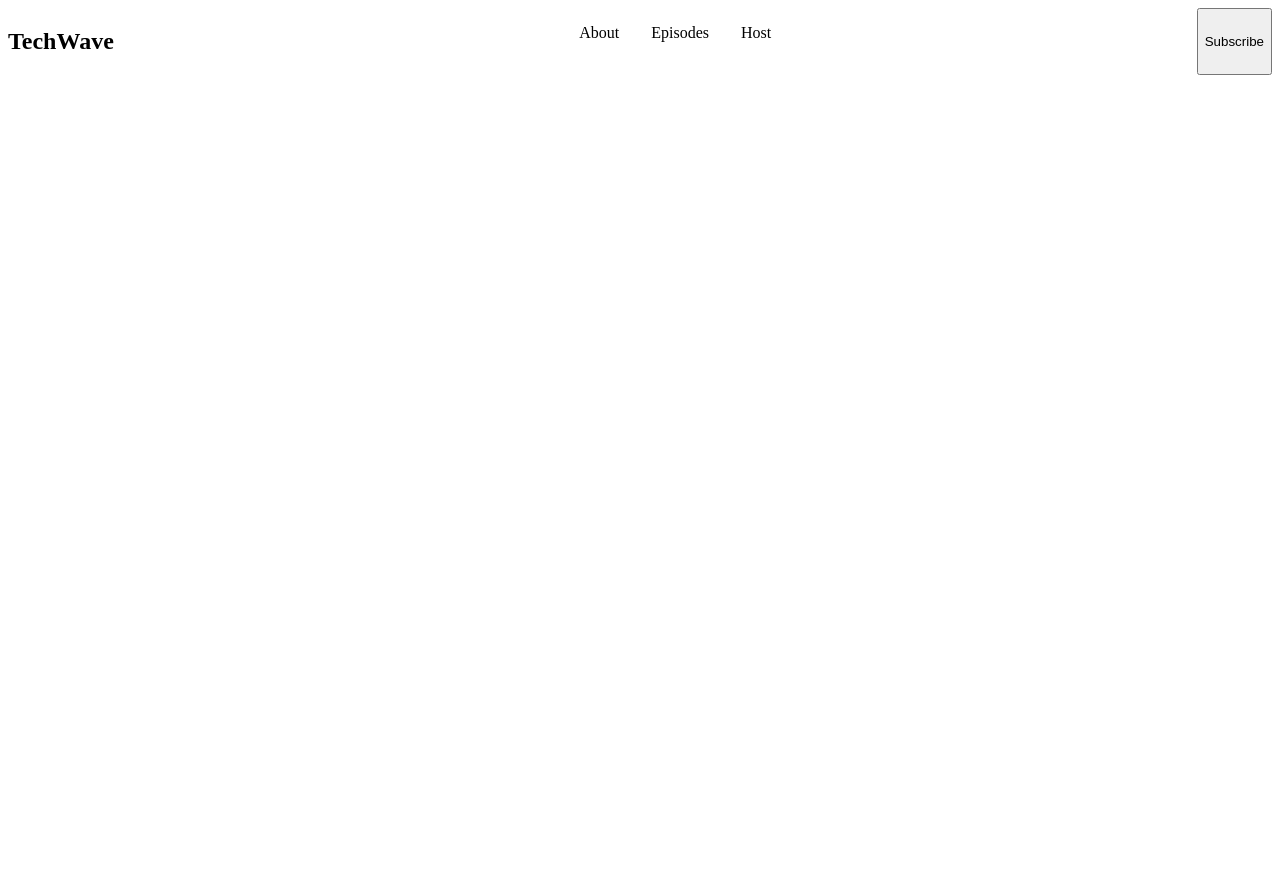
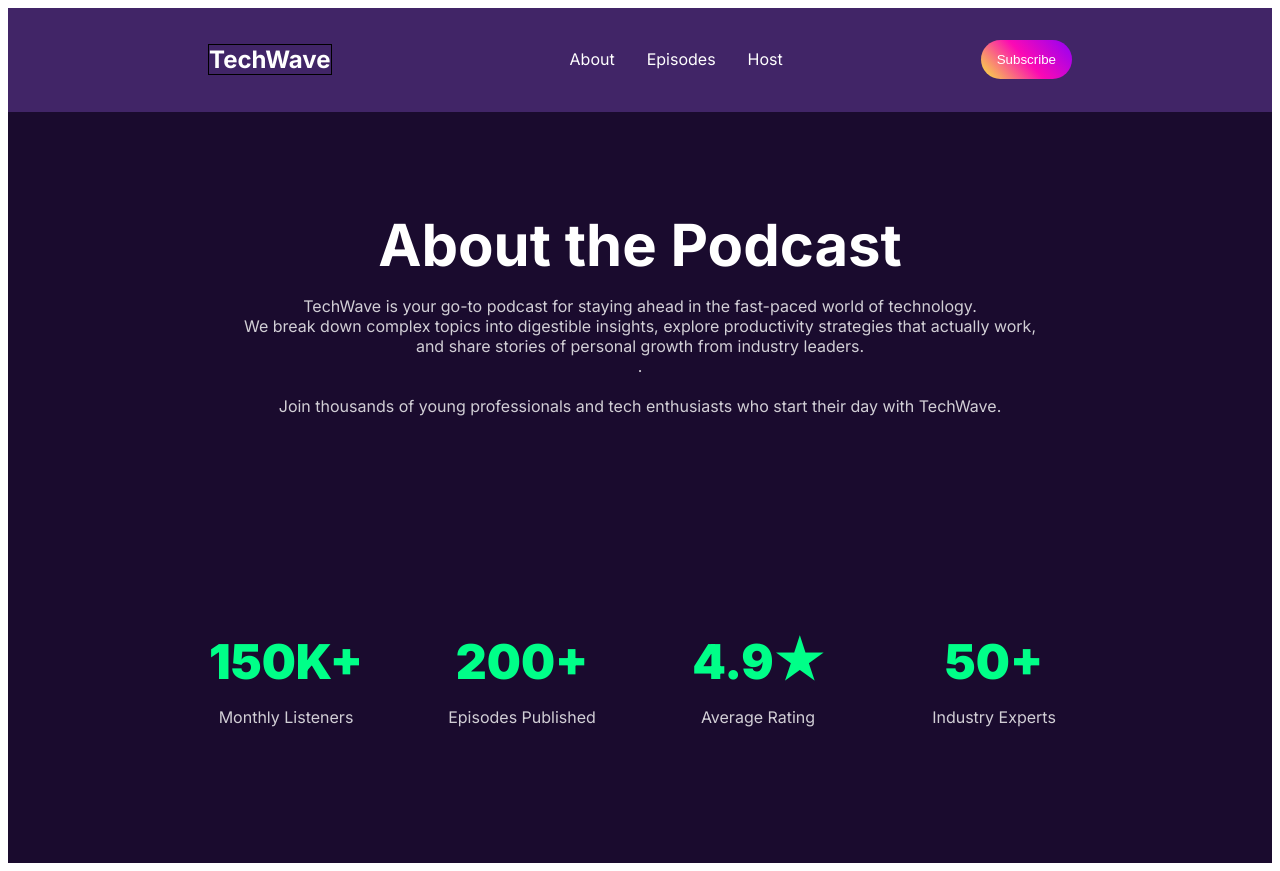
Before and after one commit to mohammadeamin/a2-techwave-responsive-website, a plain HTML site: page index.html in a window 1280 px wide. Before the commit the page ends 800 px from the top, so only its background shows below. Drawn offline with Linux system fonts and the light colour scheme.

Commit message:
desined about section acording to figma

```diff
--- a/index.html
+++ b/index.html
@@ -4,22 +4,72 @@
     <meta charset="UTF-8">
     <meta name="viewport" content="width=device-width, initial-scale=1.0">
     <title>TechWave</title>
+    <link rel="preconnect" href="https://fonts.googleapis.com">
+<link rel="preconnect" href="https://fonts.gstatic.com" crossorigin>
+<link href="https://fonts.googleapis.com/css2?family=Inter:ital,opsz,wght@0,14..32,100..900;1,14..32,100..900&display=swap" rel="stylesheet">
     <link rel="stylesheet" href="style/style.css">
 </head>
-<body>
-    <header>
+<body class="inter-font">
+    <header id="header">
         <nav class="navbar">
-            <h1>TechWave</h1>
+            <h1>Tech<span class="color-linear">Wave</span></h1>
             <ul>
                 <li>About</li>
                 <li>Episodes</li>
                 <li>Host</li>
             </ul>
-            <button>Subscribe</button>
+            <button class="btn-primary">Subscribe</button>
         </nav>
+        <!-- <div id="hero">
+            <div class="hero-container">
+                <div class="hero-image">
+                        <img src="assets/hero-circle.png" alt="">
+                    <div class="box microphone">
+                        <img src="assets/microphone.png" alt="">
+                    </div>
+                    <div class="box">
+                        <button class="btn-new">New</button>
+                    </div>
+                </div>
+                <div class="hero-content">
+                <h1 class="section-title">TechWave</h1>
+                <p class="sectin-description">Your daily dose of tech insights, productivity hacks, and personal growth</p>
+                </div>
+                <div>
+                <button class="btn-primary">Listen on Spotify</button>
+                <button class="btn-secondary">Subscribe</button>
+                </div>
+            </div>
+        </div> -->
+
     </header>
     <main>
-
+        <section id="About">
+            <div class="about-container">
+                <div class="about-description">
+                    <h1 class="section-heading">About the Podcast</h1>
+                    <p class="section-description">TechWave is your go-to podcast for staying ahead in the fast-paced world of technology. <br> We break down complex topics into digestible insights, explore productivity strategies that actually work,<br> and share stories of personal growth from industry leaders. <br> . <br><br> Join thousands of young professionals and tech enthusiasts who start their day with TechWave.</p>
+                </div>
+                <div class="about-reating">
+                    <div class="reating">
+                        <h1>150K+</h1>
+                        <p class="section-description">Monthly Listeners</p>
+                    </div>
+                    <div class="reating">
+                        <h1>200+</h1>
+                        <p class="section-description">Episodes Published</p>
+                    </div>
+                    <div class="reating">
+                        <h1>4.9★</h1>
+                        <p class="section-description">Average Rating</p>
+                    </div>
+                    <div class="reating">
+                        <h1>50+</h1>
+                        <p class="section-description">Industry Experts</p>
+                    </div>
+                </div>
+            </div>
+        </section>
     </main>
     <footer>
 
--- a/style/style.css
+++ b/style/style.css
@@ -1,20 +1,117 @@
+
+.inter-font {
+  font-family: "Inter";
+  font-optical-sizing: auto;
+  font-weight: 400;
+}
+
 /* shared styles */
+.btn-primary{
+    background: var(--Linear, linear-gradient(47.64deg, rgba(247, 233, 63, 1),rgba(251, 9, 180, 1),rgba(145, 0, 248, 1)));;
+    border: none;
+    border-radius: 10000px;
+    padding: 12px 16px;
+    color: #FFFFFF;
+}
+.section-heading{
+    font-size: 3.625rem;
+    font-weight: 700;
+    color: #FFFFFF;
+}
+.section-description{
+    font-size: 1rem ;
+    font-weight: 400;
+    color: #FFFFFF;
+    opacity: 0.8;
+    margin-top: 16px;
+}
+
 
 /* header styles */
-
-
 /* navbar styles */
 .navbar{
     display: flex;
+    flex-direction: row;
     justify-content: space-between;
+    box-sizing: border-box;
+    align-items: center;
+    padding: 16px 200px;
+    background-color: rgba(65, 37, 103, 1);
+    border-bottom: 1px solid rgba(65, 37, 103, 1);
 }
+.navbar h1{
+    color: white;
+    border: 1px solid rgba(0, 0, 0, 1);
+}
+
 .navbar ul{
     text-decoration: none;
     list-style: none;
     display: flex;
     gap: 32px;
+    color: #FFFFFF;
+}
+/* hero related styles */
+#hero{
+    background: url(../assets/hero-bg.png);
+    max-width: 1600px;
+    margin-top: 0px;
+}
+.hero-container{
+    max-width: 550px;
+    height: 558px;
+    margin: 0px auto;
+    justify-content: center;
+    align-items: center;
+    text-align: center;
+    position: relative;
+
 }
 
 /* main styles */
+#about{
+    width: 1600px;
+    height: 646px;
+}
+.about-container {
+    padding: 50px 200px 120px 200px;
+    background: rgba(26, 11, 46, 1);
+}
+.about-description{
+    text-align: center;
+}
+.about-description h1{
+    margin-bottom: 16px;
+}
+.about-reating{
+    display: grid;
+    grid-template-columns: repeat(4, 1fr);
+    justify-content: space-between;
+    gap: 80px;
+    padding-top: 160px;
+    text-align: center;
+}
+.reating h1{
+    font-size: 3rem;
+    font-weight: 900;
+    color: #00FF88;
+    margin-bottom: 16px;
+}
+
 
 /* footer styles */
+
+/* media quary related style */
+@media screen and (max-width:576px) {
+ .about-container{
+    width: 440px;
+    height: 575px;
+    padding: 40px 20px;
+    background: rgba(26, 11, 46, 1);
+ }
+    .about-reating{
+    display: grid;
+    grid-template-columns: repeat(2, 1fr);
+  }
+
+}
```
